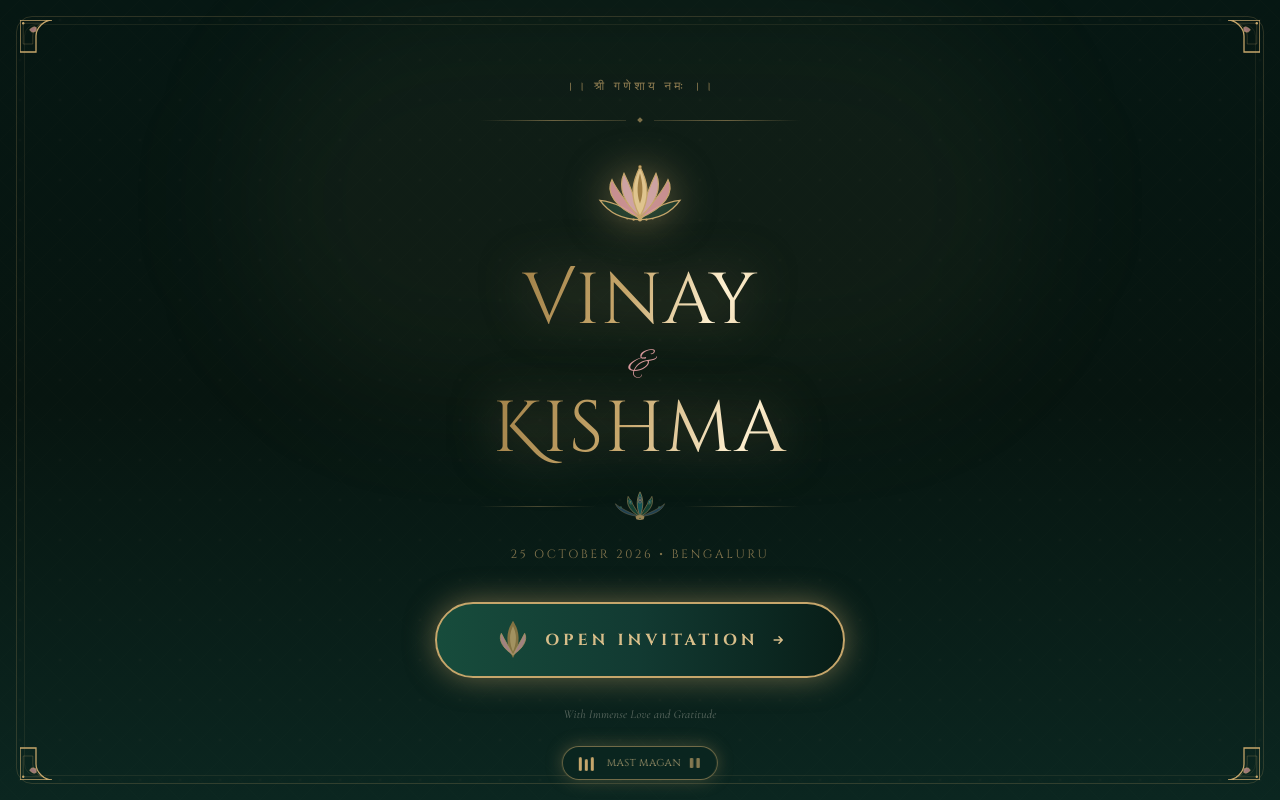
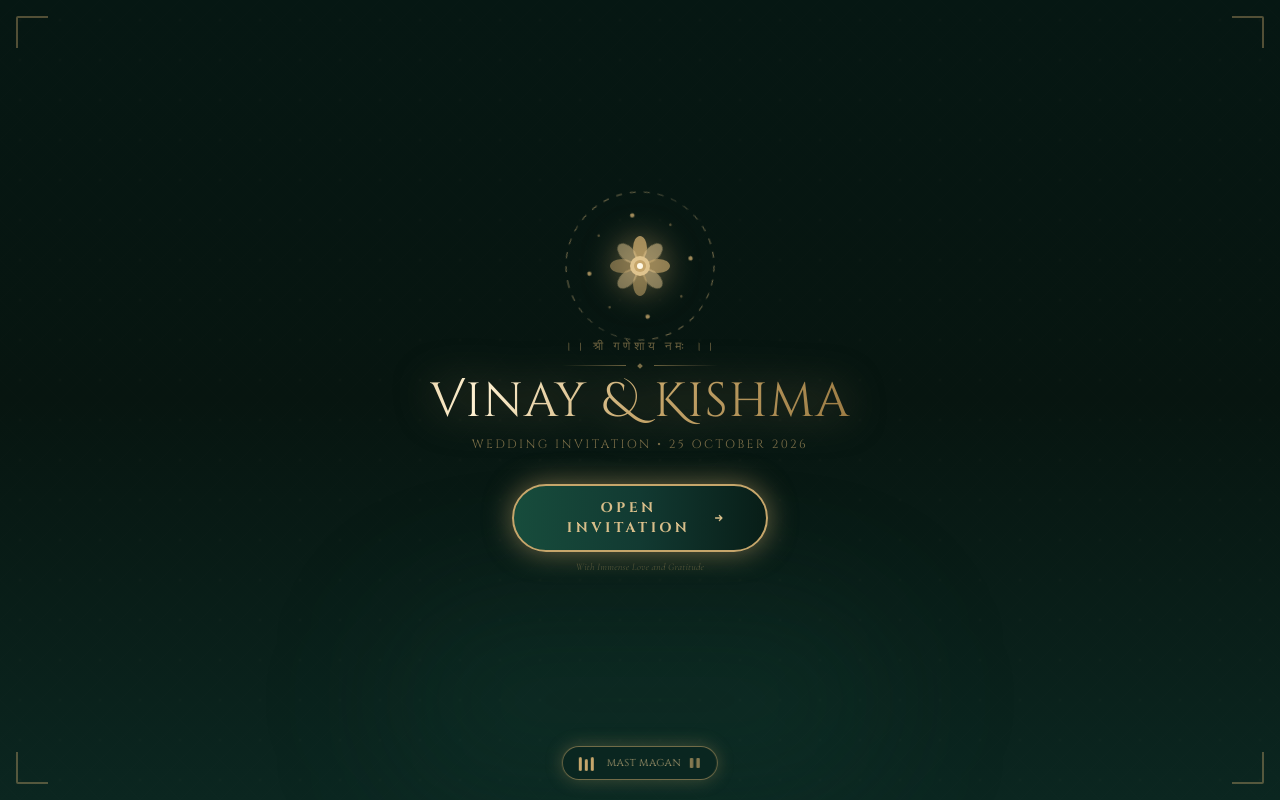
Before and after one commit to Jamesaathithyandev/Marriage-Invitation-React-Website-, a React (Vite) app: page / in a window 1280 px wide. Built offline with nearby package versions, Linux system fonts and the light colour scheme.

Commit message:
Show Open Invitation button on loading screen after progress bar completes - starts music on click

```diff
--- a/src/App.jsx
+++ b/src/App.jsx
@@ -2,7 +2,6 @@ import React, { useState, useCallback, useRef } from 'react';
 
 import { Intro } from './components/intro/Intro';
 import { LoadingScreen } from './components/intro/LoadingScreen';
-import { EnterSplash } from './components/intro/EnterSplash';
 import { CurtainTransition } from './components/transition/CurtainTransition';
 import { HeroSection } from './components/hero/HeroSection';
 import { CoupleSection } from './components/sections/CoupleSection';
@@ -47,10 +46,7 @@ export function App() {
 
   // â”€â”€ Navigation Curtain State â”€â”€â”€â”€â”€â”€â”€â”€â”€â”€â”€â”€â”€â”€â”€â”€â”€â”€â”€â”€â”€â”€â”€â”€â”€â”€â”€
   // Loading screen completes -> go to intro
-  const handleLoadingComplete = useCallback(() => setStage('splash'), []);
-
-  // Splash enter button clicked -> start music + go to intro
-  const handleEnterSplash = useCallback(() => {
+  const handleLoadingComplete = useCallback(() => {
     if (musicRef.current) musicRef.current.start();
     setStage('intro');
   }, []);
@@ -98,11 +94,6 @@ export function App() {
       {/* 0. LOADING SCREEN */}
       {stage === 'loading' && (
         <LoadingScreen onComplete={handleLoadingComplete} />
-      )}
-
-      {/* SPLASH: Enter gate - user click guarantees music autoplay */}
-      {stage === 'splash' && (
-        <EnterSplash onEnter={handleEnterSplash} />
       )}
 
       {(stage === 'intro' || (stage === 'transition' && !revealedMain)) && (
--- a/src/components/intro/LoadingScreen.jsx
+++ b/src/components/intro/LoadingScreen.jsx
@@ -1,50 +1,41 @@
 import React, { useEffect, useState } from 'react';
 
-/**
- * LoadingScreen.jsx
- * Royal palace themed loading screen shown for ~3.5 seconds before the intro video.
- * Features: animated lotus bloom, gold progress bar, animated Sanskrit blessing reveal.
- */
-export function LoadingScreen({ onComplete, onReady }) {
+export function LoadingScreen({ onComplete }) {
   const [progress, setProgress] = useState(0);
+  const [done, setDone] = useState(false);       // progress reached 100%
+  const [showBtn, setShowBtn] = useState(false);  // button faded in
   const [fadeOut, setFadeOut] = useState(false);
   const DURATION_MS = 3500;
 
   useEffect(() => {
     const startTime = Date.now();
     let raf;
-
     const tick = () => {
       const elapsed = Date.now() - startTime;
       const pct = Math.min((elapsed / DURATION_MS) * 100, 100);
       setProgress(pct);
-
       if (pct < 100) {
-        // Signal parent to start music immediately
-    if (onReady) onReady();
-
         raf = requestAnimationFrame(tick);
       } else {
-        // Begin fade-out
-        setTimeout(() => {
-          setFadeOut(true);
-          setTimeout(() => {
-            if (onComplete) onComplete();
-          }, 600);
-        }, 200);
+        // Loading done — show the button instead of auto-advancing
+        setDone(true);
+        setTimeout(() => setShowBtn(true), 80);
       }
     };
-
-    // Signal parent to start music immediately
-    if (onReady) onReady();
-
     raf = requestAnimationFrame(tick);
     return () => cancelAnimationFrame(raf);
   }, []);
 
+  const handleEnter = () => {
+    if (onComplete) {
+      setFadeOut(true);
+      setTimeout(() => onComplete(), 550);
+    }
+  };
+
   return (
     <div
-      className={`fixed inset-0 z-[100] flex flex-col items-center justify-center bg-palace-dark transition-opacity duration-600 ${
+      className={`fixed inset-0 z-[100] flex flex-col items-center justify-center bg-palace-dark transition-opacity duration-500 ${
         fadeOut ? 'opacity-0 pointer-events-none' : 'opacity-100'
       }`}
       role="status"
@@ -67,13 +58,7 @@ export function LoadingScreen({ onComplete, onReady }) {
 
         {/* Animated Lotus SVG */}
         <div className="relative flex items-center justify-center">
-          {/* Outer rotating ring */}
-          <svg
-            className="absolute w-32 h-32 sm:w-40 sm:h-40 animate-spin"
-            style={{ animationDuration: '12s' }}
-            viewBox="0 0 160 160"
-            fill="none"
-          >
+          <svg className="absolute w-32 h-32 sm:w-40 sm:h-40 animate-spin" style={{ animationDuration: '12s' }} viewBox="0 0 160 160" fill="none">
             <circle cx="80" cy="80" r="74" stroke="url(#loadRingGrad)" strokeWidth="1" strokeDasharray="6 8" />
             <defs>
               <linearGradient id="loadRingGrad" x1="0" y1="0" x2="160" y2="160" gradientUnits="userSpaceOnUse">
@@ -83,98 +68,82 @@ export function LoadingScreen({ onComplete, onReady }) {
               </linearGradient>
             </defs>
           </svg>
-
-          {/* Inner slow counter-rotate */}
-          <svg
-            className="absolute w-24 h-24 sm:w-32 sm:h-32 animate-spin"
-            style={{ animationDuration: '20s', animationDirection: 'reverse' }}
-            viewBox="0 0 120 120"
-            fill="none"
-          >
-            {[0, 45, 90, 135, 180, 225, 270, 315].map((angle, i) => (
-              <circle
-                key={i}
-                cx={60 + 48 * Math.cos((angle * Math.PI) / 180)}
-                cy={60 + 48 * Math.sin((angle * Math.PI) / 180)}
-                r={i % 2 === 0 ? 2 : 1.2}
-                fill="#C6A66B"
-                opacity={i % 2 === 0 ? 0.8 : 0.4}
-              />
+          <svg className="absolute w-24 h-24 sm:w-32 sm:h-32 animate-spin" style={{ animationDuration: '20s', animationDirection: 'reverse' }} viewBox="0 0 120 120" fill="none">
+            {[0,45,90,135,180,225,270,315].map((angle, i) => (
+              <circle key={i} cx={60+48*Math.cos(angle*Math.PI/180)} cy={60+48*Math.sin(angle*Math.PI/180)} r={i%2===0?2:1.2} fill="#C6A66B" opacity={i%2===0?0.8:0.4} />
             ))}
           </svg>
-
-          {/* Lotus center */}
           <svg viewBox="0 0 80 80" fill="none" className="relative w-16 h-16 sm:w-20 sm:h-20 drop-shadow-[0_0_16px_rgba(198,166,107,0.7)]">
-            {/* Petals */}
-            {[0, 45, 90, 135, 180, 225, 270, 315].map((angle, i) => (
-              <ellipse
-                key={i}
-                cx={40 + 18 * Math.cos(((angle - 90) * Math.PI) / 180)}
-                cy={40 + 18 * Math.sin(((angle - 90) * Math.PI) / 180)}
-                rx="7"
-                ry="12"
-                transform={`rotate(${angle}, ${40 + 18 * Math.cos(((angle - 90) * Math.PI) / 180)}, ${40 + 18 * Math.sin(((angle - 90) * Math.PI) / 180)})`}
-                fill={i % 2 === 0 ? '#C6A66B' : '#DFC48E'}
-                opacity={i % 2 === 0 ? 0.9 : 0.6}
-                className="animate-pulse"
-                style={{ animationDelay: `${i * 0.15}s`, animationDuration: '3s' }}
-              />
+            {[0,45,90,135,180,225,270,315].map((angle, i) => (
+              <ellipse key={i} cx={40+18*Math.cos(((angle-90)*Math.PI)/180)} cy={40+18*Math.sin(((angle-90)*Math.PI)/180)} rx="7" ry="12"
+                transform={`rotate(${angle}, ${40+18*Math.cos(((angle-90)*Math.PI)/180)}, ${40+18*Math.sin(((angle-90)*Math.PI)/180)})`}
+                fill={i%2===0?'#C6A66B':'#DFC48E'} opacity={i%2===0?0.9:0.6}
+                className="animate-pulse" style={{ animationDelay:`${i*0.15}s`, animationDuration:'3s' }} />
             ))}
-            {/* Center */}
             <circle cx="40" cy="40" r="10" fill="#DFC48E" />
             <circle cx="40" cy="40" r="6" fill="#C6A66B" />
             <circle cx="40" cy="40" r="3" fill="#fff9e6" />
           </svg>
         </div>
 
-        {/* Title text */}
+        {/* Title */}
         <div className="flex flex-col items-center gap-1.5">
           <p className="font-serif text-[11px] sm:text-xs tracking-[0.3em] text-gold/70 uppercase animate-pulse">
             &#x0964;&#x0964; &#x0936;&#x094D;&#x0930;&#x0940; &#x0917;&#x0923;&#x0947;&#x0936;&#x093E;&#x092F; &#x0928;&#x092E;&#x0903; &#x0964;&#x0964;
           </p>
-
           <div className="flex items-center gap-3 my-1">
             <div className="h-px w-10 sm:w-16 bg-gradient-to-r from-transparent to-gold/50" />
             <div className="w-1 h-1 rotate-45 bg-gold/60" />
             <div className="h-px w-10 sm:w-16 bg-gradient-to-l from-transparent to-gold/50" />
           </div>
-
           <h1 className="font-display text-3xl sm:text-5xl font-normal tracking-wide text-gold-foil drop-shadow-[0_0_20px_rgba(198,166,107,0.6)] leading-tight">
             Vinay &amp; Kishma
           </h1>
-
           <p className="font-caps text-[10px] sm:text-xs tracking-[0.2em] text-gold/60 uppercase mt-1">
             Wedding Invitation &bull; 25 October 2026
           </p>
         </div>
 
-        {/* Gold progress bar */}
+        {/* Progress bar — hidden once done */}
         <div className="w-48 sm:w-64 flex flex-col items-center gap-2">
-          {/* Bar track */}
+          {!done && (
+            <>
               <div className="w-full h-[2px] bg-white/10 rounded-full overflow-hidden">
-            <div
-              className="h-full rounded-full bg-gradient-to-r from-gold/60 via-gold-champagne to-gold shadow-[0_0_8px_rgba(198,166,107,0.8)] transition-none"
-              style={{ width: `${progress}%` }}
-            />
+                <div className="h-full rounded-full bg-gradient-to-r from-gold/60 via-gold-champagne to-gold shadow-[0_0_8px_rgba(198,166,107,0.8)] transition-none" style={{ width: `${progress}%` }} />
               </div>
-
-          {/* Dot progress indicators */}
               <div className="flex items-center gap-2">
-            {[0, 25, 50, 75, 100].map((milestone) => (
-              <div
-                key={milestone}
-                className={`rounded-full transition-all duration-500 ${
-                  progress >= milestone
-                    ? 'w-2 h-2 bg-gold shadow-[0_0_6px_rgba(198,166,107,0.9)]'
-                    : 'w-1.5 h-1.5 bg-white/20'
-                }`}
-              />
+                {[0,25,50,75,100].map((m) => (
+                  <div key={m} className={`rounded-full transition-all duration-500 ${progress>=m?'w-2 h-2 bg-gold shadow-[0_0_6px_rgba(198,166,107,0.9)]':'w-1.5 h-1.5 bg-white/20'}`} />
                 ))}
               </div>
-
               <p className="font-caps text-[9px] sm:text-[10px] tracking-[0.2em] text-gold/40 uppercase">
                 Preparing your invitation...
               </p>
+            </>
+          )}
+
+          {/* Open Invitation button — appears after loading completes */}
+          {done && (
+            <div className={`flex flex-col items-center gap-2 transition-all duration-500 ${showBtn ? 'opacity-100 translate-y-0' : 'opacity-0 translate-y-3'}`}>
+              <button
+                onClick={handleEnter}
+                className="group relative inline-flex items-center justify-center gap-2.5 px-8 sm:px-10 py-3 rounded-full border-2 border-gold bg-gradient-to-r from-emerald-deep via-palace-green to-emerald-night hover:from-gold hover:to-gold-deep text-gold-champagne hover:text-palace-dark transition-all duration-300 shadow-[0_0_28px_rgba(198,166,107,0.55)] hover:shadow-[0_0_45px_rgba(198,166,107,1)] active:scale-95 cursor-pointer overflow-hidden"
+                aria-label="Open Invitation"
+              >
+                {/* shimmer sweep */}
+                <span className="absolute inset-0 bg-gradient-to-r from-transparent via-white/15 to-transparent -translate-x-full group-hover:translate-x-full transition-transform duration-700 ease-in-out" />
+                <span className="relative font-caps text-xs sm:text-sm tracking-royal uppercase font-bold">
+                  Open Invitation
+                </span>
+                <svg viewBox="0 0 20 20" fill="none" className="relative w-4 h-4 group-hover:translate-x-1 transition-transform duration-300">
+                  <path d="M4 10 H14 M10 6 L14 10 L10 14" stroke="currentColor" strokeWidth="2" strokeLinecap="round" strokeLinejoin="round" />
+                </svg>
+              </button>
+              <p className="font-serif italic text-[9px] sm:text-[10px] text-gold/35">
+                With Immense Love and Gratitude
+              </p>
+            </div>
+          )}
         </div>
       </div>
     </div>
```
Lines whose indentation alone changed are shown as unchanged.
